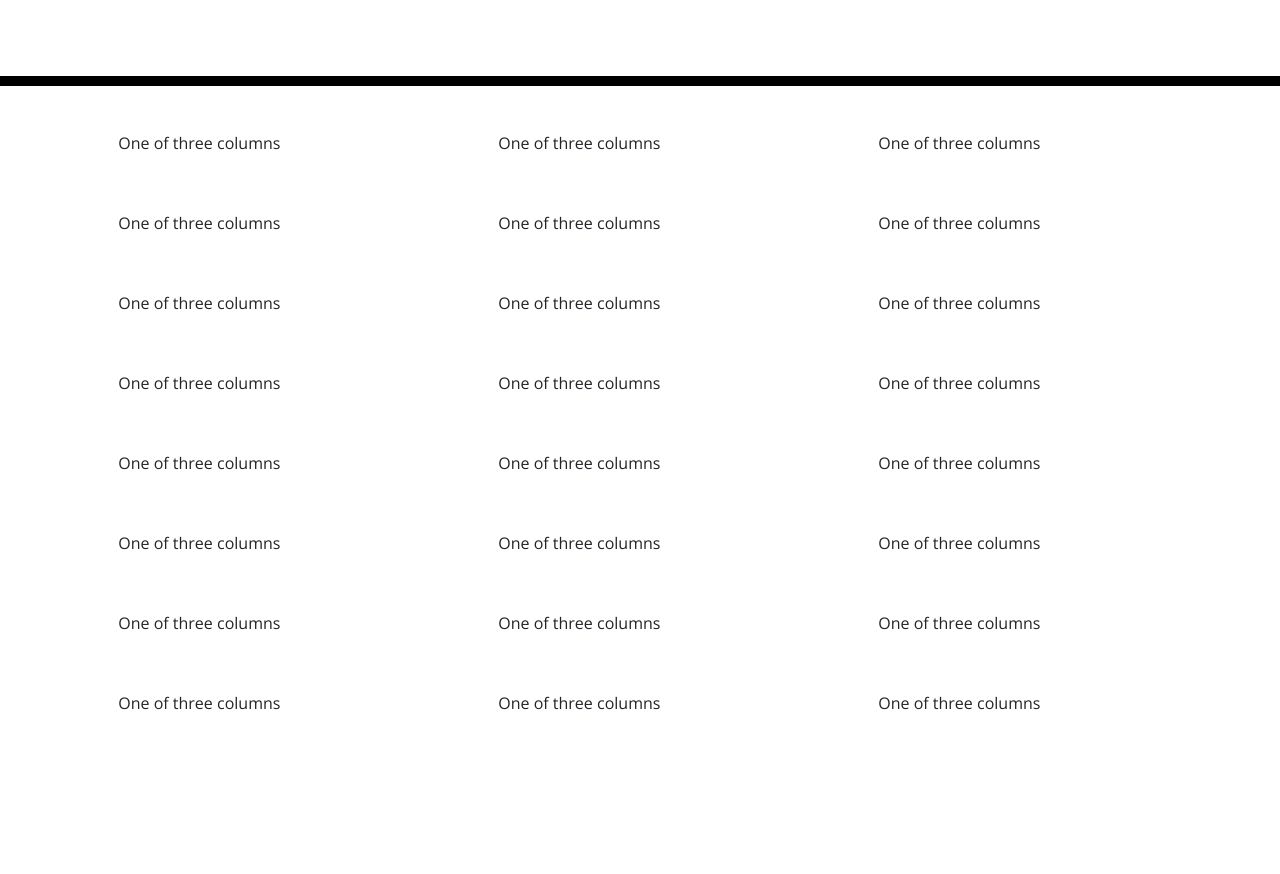
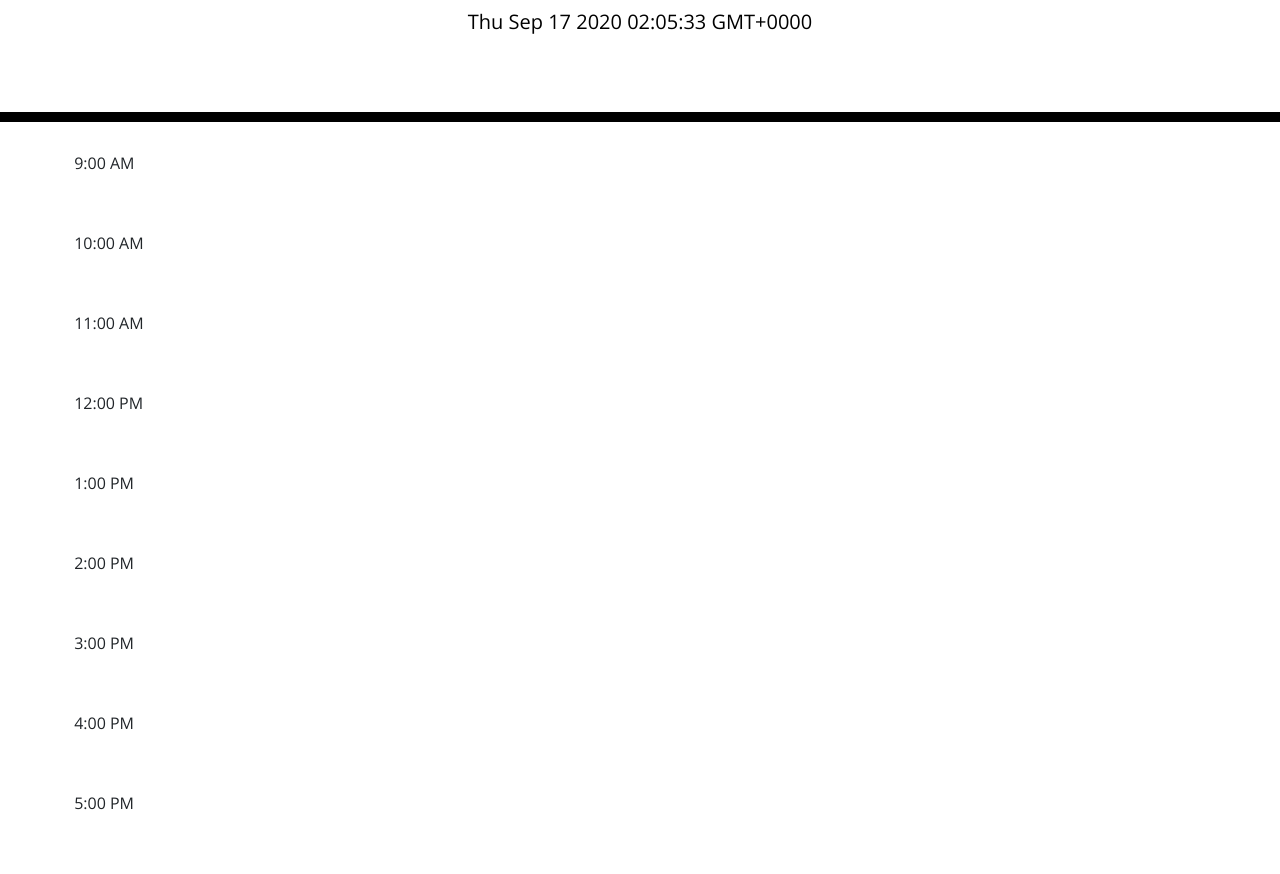
Before and after one commit to JarkkenStyles56/myCalender, a plain HTML site: page Develop/index.html in a window 1280 px wide. Shown: the part 182-1056 px from the top of the page. Before the commit the page ends 940 px from the top, so only its background shows below. Drawn offline with nearby package versions, Linux system fonts and the light colour scheme.

Commit message:
Added Columns, Current day is displayed at the top of the screen.

```diff
--- a/Develop/index.html
+++ b/Develop/index.html
@@ -16,98 +16,82 @@
 <body>
   <header class="jumbotron">
     <h1 class="display-3">Work Day Scheduler</h1>
-    <p class="lead">A simple calendar app for scheduling your work day</p>
+    <p class="lead">A simple calendar app for scheduling your work day for:</p>
     <p id="currentDay" class="lead"></p>
   </header>
   <div class="container">
 
     <!-- Timeblocks go here -->
-    <div class="row">
+    <div class="row"> 9:00 AM
       <div class="col-sm">
-        One of three columns
       </div>
       <div class="col-sm">
-        One of three columns
       </div>
       <div class="col-sm">
-        One of three columns
       </div>
     </div>
-    <div class="row">
+    <div class="row"> 10:00 AM
       <div class="col-sm">
-        One of three columns
       </div>
       <div class="col-sm">
-        One of three columns
       </div>
       <div class="col-sm">
-        One of three columns
       </div>
     </div>
-    <div class="row">
+    <div class="row"> 11:00 AM
       <div class="col-sm">
-        One of three columns
       </div>
       <div class="col-sm">
-        One of three columns
       </div>
       <div class="col-sm">
-        One of three columns
       </div>
     </div>
-    <div class="row">
+    <div class="row"> 12:00 PM
       <div class="col-sm">
-        One of three columns
       </div>
       <div class="col-sm">
-        One of three columns
       </div>
       <div class="col-sm">
-        One of three columns
       </div>
     </div>
-    <div class="row">
+    <div class="row"> 1:00 PM
       <div class="col-sm">
-        One of three columns
       </div>
       <div class="col-sm">
-        One of three columns
       </div>
       <div class="col-sm">
-        One of three columns
       </div>
     </div>
-    <div class="row">
+    <div class="row"> 2:00 PM
       <div class="col-sm">
-        One of three columns
       </div>
       <div class="col-sm">
-        One of three columns
       </div>
       <div class="col-sm">
-        One of three columns
       </div>
     </div>
-    <div class="row">
+    <div class="row"> 3:00 PM
       <div class="col-sm">
-        One of three columns
       </div>
       <div class="col-sm">
-        One of three columns
       </div>
       <div class="col-sm">
-        One of three columns
       </div>
     </div>
-    <div class="row">
+    <div class="row"> 4:00 PM
       <div class="col-sm">
-        One of three columns
       </div>
       <div class="col-sm">
-        One of three columns
       </div>
       <div class="col-sm">
-        One of three columns
+      </div>
+    </div>
+    <div class="row"> 5:00 PM
+      <div class="col-sm">
+      </div>
+      <div class="col-sm">
+      </div>
+      <div class="col-sm">
       </div>
     </div>
 
--- a/Develop/script.js
+++ b/Develop/script.js
@@ -1,4 +1,6 @@
 $(document).ready(function () {
+    let currentDay = moment();
+    $("#currentDay").text(currentDay)
 
 
 
@@ -30,4 +32,4 @@ $(document).ready(function () {
 
 
 
-})
+});
```
